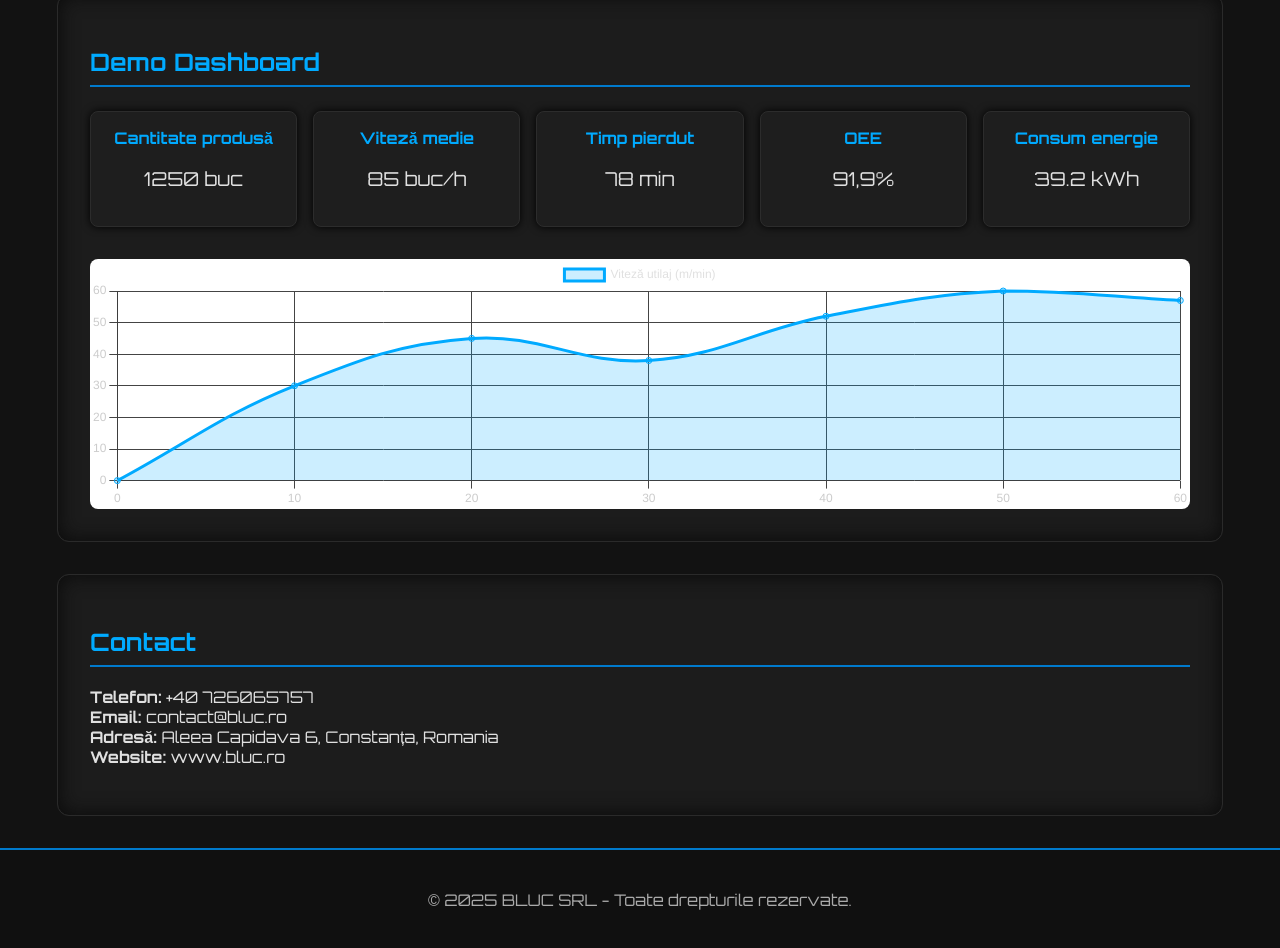
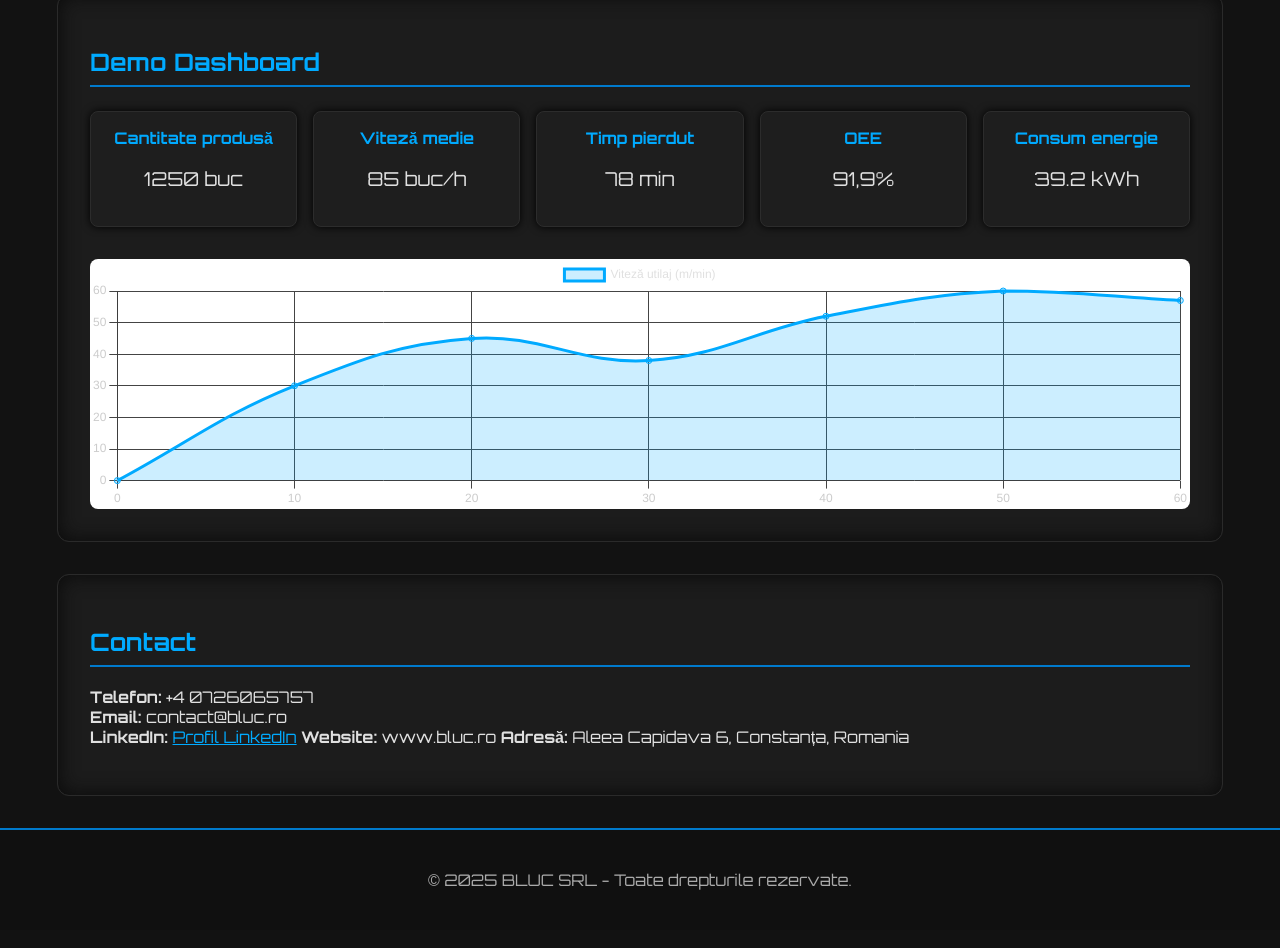
Before and after one commit to blucsrl/blucsrl.github.io-, a plain HTML site: page index.html in a window 1280 px wide. Shown: the part 726-1674 px from the top of the page. Drawn offline with nearby package versions, Linux system fonts and the light colour scheme.

Commit message:
index.html

```diff
--- a/index.html
+++ b/index.html
@@ -220,10 +220,11 @@
 
   <section id="contact">
     <h2>Contact</h2>
-    <p><strong>Telefon:</strong> +40 726065757<br>
+    <p><strong>Telefon:</strong> +4 0726065757<br>
        <strong>Email:</strong> contact@bluc.ro <br>
+       <strong>LinkedIn:</strong> <a href="https://www.linkedin.com/in/bluc-srl-5b3a48355" target="_blank" style="color:#00aaff;">Profil LinkedIn</a>
+       <strong>Website:</strong> www.bluc.ro
        <strong>Adresă:</strong> Aleea Capidava 6, Constanța, Romania<br>
-       <strong>Website:</strong> www.bluc.ro
     </p>
   </section>
 
```
